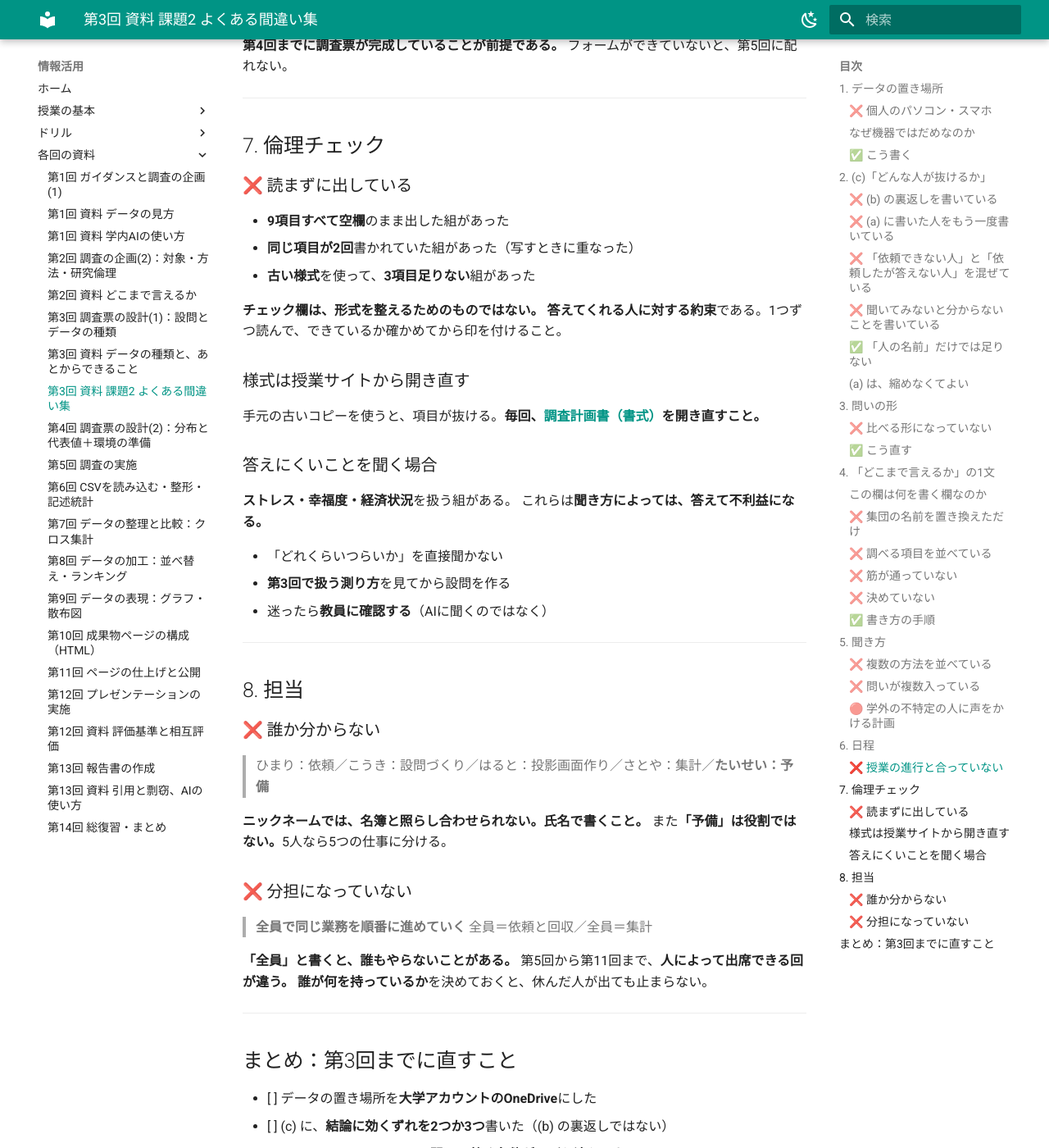
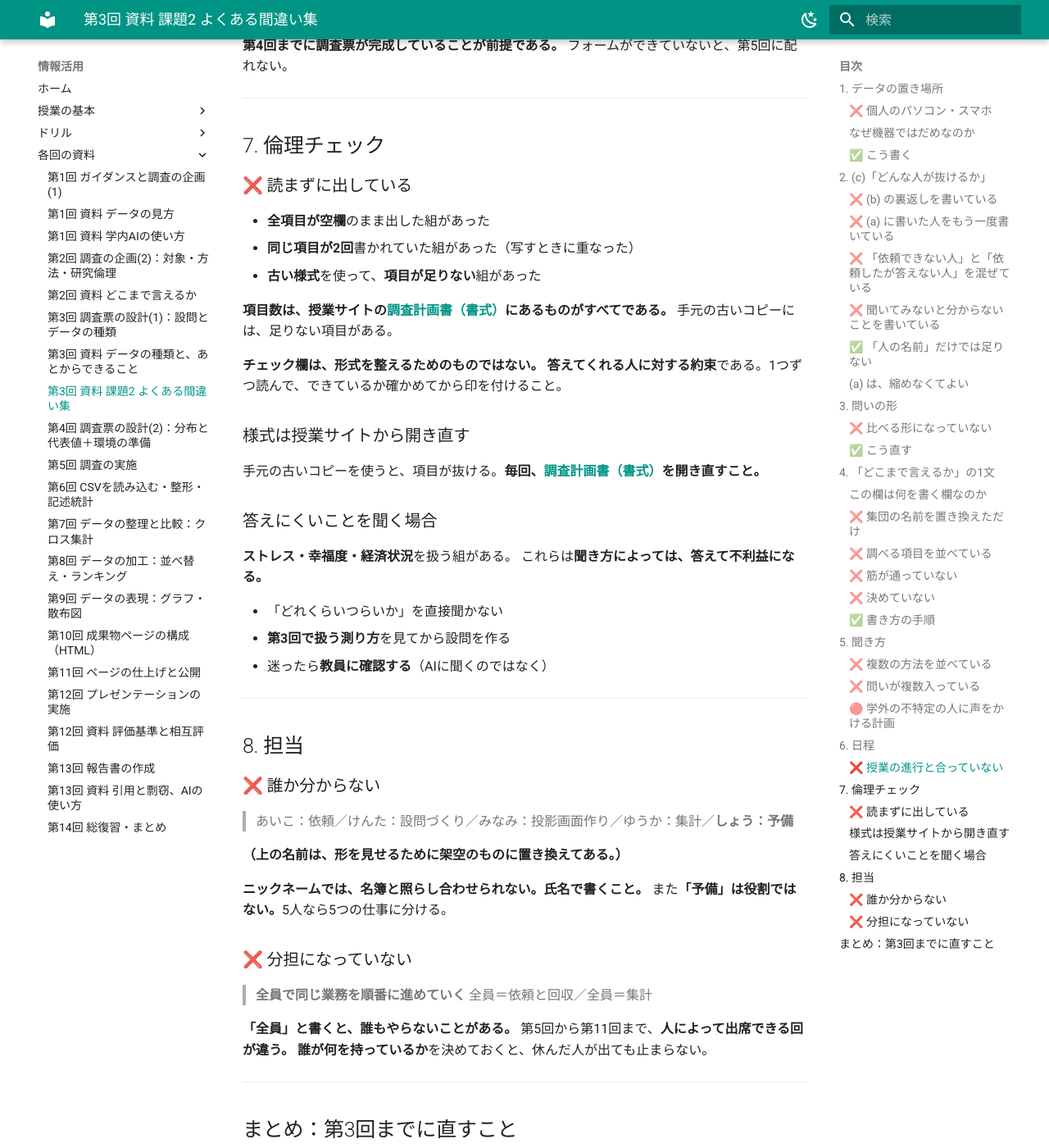
Before and after one commit to aonoa68/joho-katsuyo, an MkDocs documentation site: the page built from docs/plan-mistakes.md, in a window 1280 px wide and 1400 px high, scrolled down 8865 px. Shown: the whole window at 82% size. Built offline with MkDocs 1.6.1 and Material for MkDocs 9.7.7, drawn with Linux system fonts in a browser that asks for light colours.

Commit message:
間違い集から実名を削除し、倫理チェックの項目数を書式参照に変更
§8の担当欄の引用に、実際の提出から取った呼び名が残っていたため架空の
名前に置き換えた。あわせて9項目という固定数の記述を、書式にある全項目を
確認する書き方に変更（現行の調査計画書は11項目）。

Co-Authored-By: Claude Opus 5 (1M context) <noreply@anthropic.com>
Claude-Session: https://claude.ai/code/session_01491iACNdyWdrViehZyTRv6

```diff
--- a/docs/plan-mistakes.md
+++ b/docs/plan-mistakes.md
@@ -366,9 +366,12 @@
 
 ### ❌ 読まずに出している
 
-- **9項目すべて空欄**のまま出した組があった
+- **全項目が空欄**のまま出した組があった
 - **同じ項目が2回**書かれていた組があった（写すときに重なった）
-- **古い様式**を使って、**3項目足りない**組があった
+- **古い様式**を使って、**項目が足りない**組があった
+
+**項目数は、授業サイトの[調査計画書（書式）](planning-sheet.md)にあるものがすべてである。**
+手元の古いコピーには、足りない項目がある。
 
 **チェック欄は、形式を整えるためのものではない。**
 **答えてくれる人に対する約束**である。1つずつ読んで、できているか確かめてから印を付けること。
@@ -392,7 +395,9 @@
 
 ### ❌ 誰か分からない
 
-> ひまり：依頼／こうき：設問づくり／はると：投影画面作り／さとや：集計／**たいせい：予備**
+> あいこ：依頼／けんた：設問づくり／みなみ：投影画面作り／ゆうか：集計／**しょう：予備**
+
+**（上の名前は、形を見せるために架空のものに置き換えてある。）**
 
 **ニックネームでは、名簿と照らし合わせられない。氏名で書くこと。**
 また**「予備」は役割ではない。**5人なら5つの仕事に分ける。
@@ -420,5 +425,5 @@
 - [ ] 1文の「言えない側」が、**(c) から出ている**
 - [ ] 聞き方を**1つ**に決めた
 - [ ] 締切を**第6回の開始まで**にした
-- [ ] 倫理チェックを**9項目**、読んで付けた
+- [ ] 倫理チェックを**書式にある全項目**、読んで付けた
 - [ ] 担当を**氏名**で、1人1つ書いた
```
